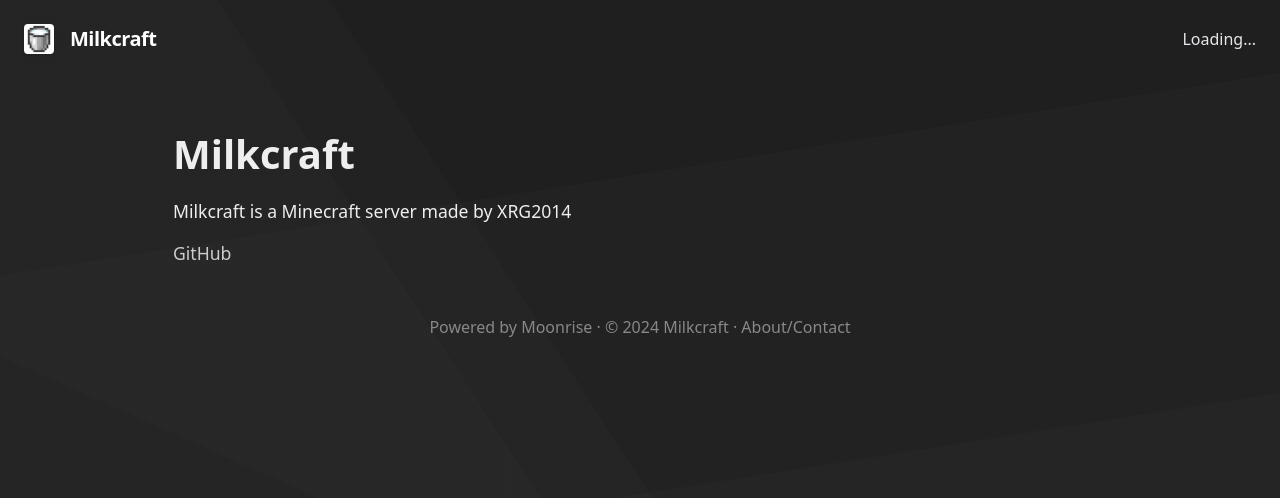
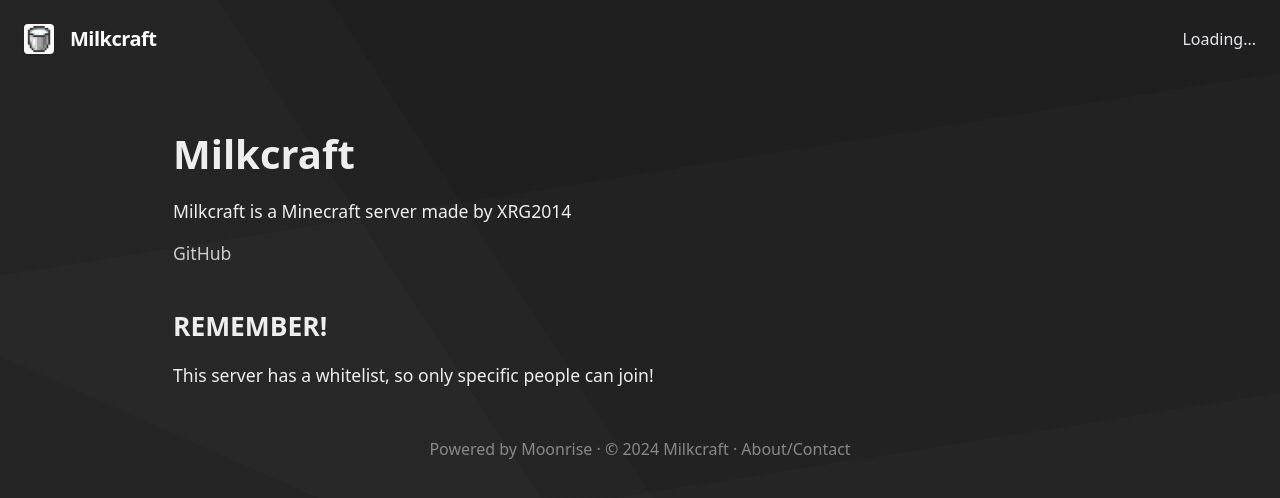
Before and after one commit to XRG2014/milkcraft, a Jekyll site: the page built from docs/about.md, in a window 1280 px wide. Shown: the top 498 px of the page. Built offline with Jekyll 4.4.1, drawn with Linux system fonts in a browser that asks for light colours; our own code applies the rules of GitHub Pages for plain Markdown files.

Commit message:
Update about.md

```diff
--- a/docs/about.md
+++ b/docs/about.md
@@ -8,3 +8,7 @@ navname: About
 {{ site.serverName }} is a Minecraft server made by XRG2014
 
 [GitHub](https://github.com/XRG2014/milkcraft)
+
+### REMEMBER!
+
+This server has a whitelist, so only specific people can join!
```
